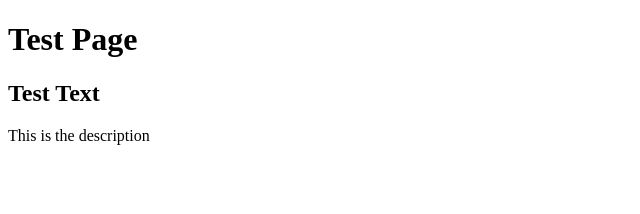
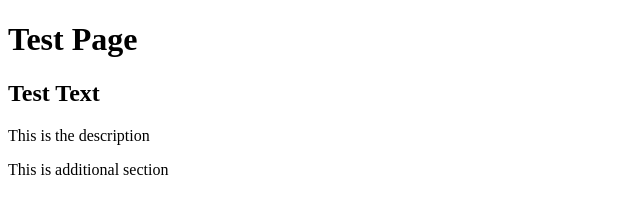
Before and after one commit to maobarajas/git-test, a plain HTML site: page index.html in a window 1280 px wide. Shown: the whole page, without its empty margins (0-640 px from the left). Drawn offline with Linux system fonts and the light colour scheme.

Commit message:
Added a new <p>

```diff
--- a/index.html
+++ b/index.html
@@ -18,6 +18,7 @@
         <h1>Test Page</h1>
         <h2>Test Text</h2>
         <p>This is the description</p>
+        <p>This is additional section</p>
         <script src="" async defer></script>
     </body>
 </html>
```
